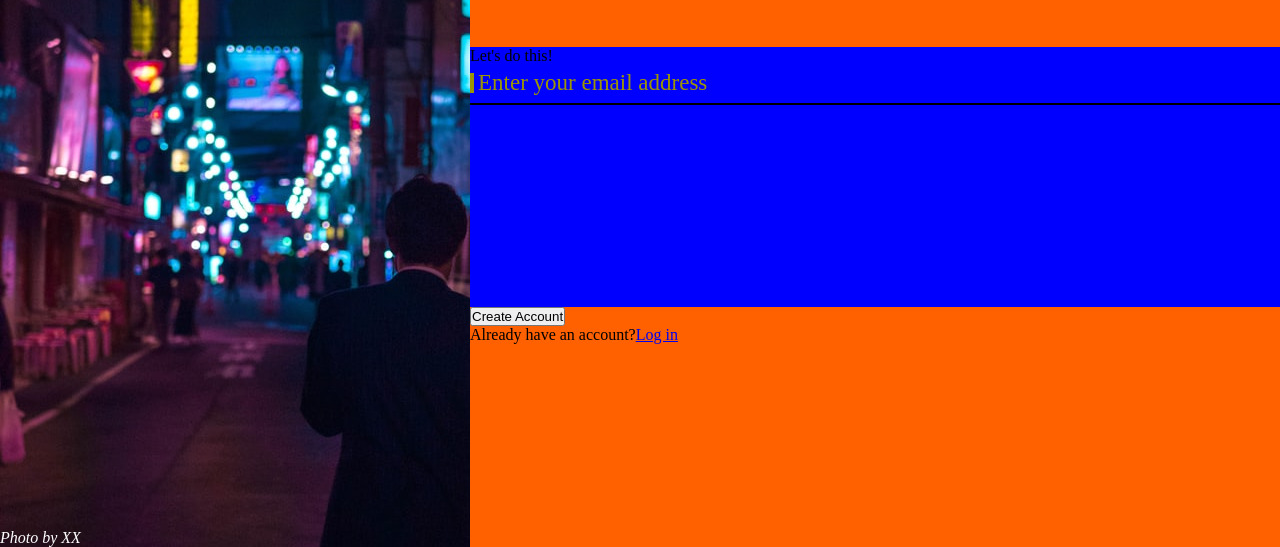
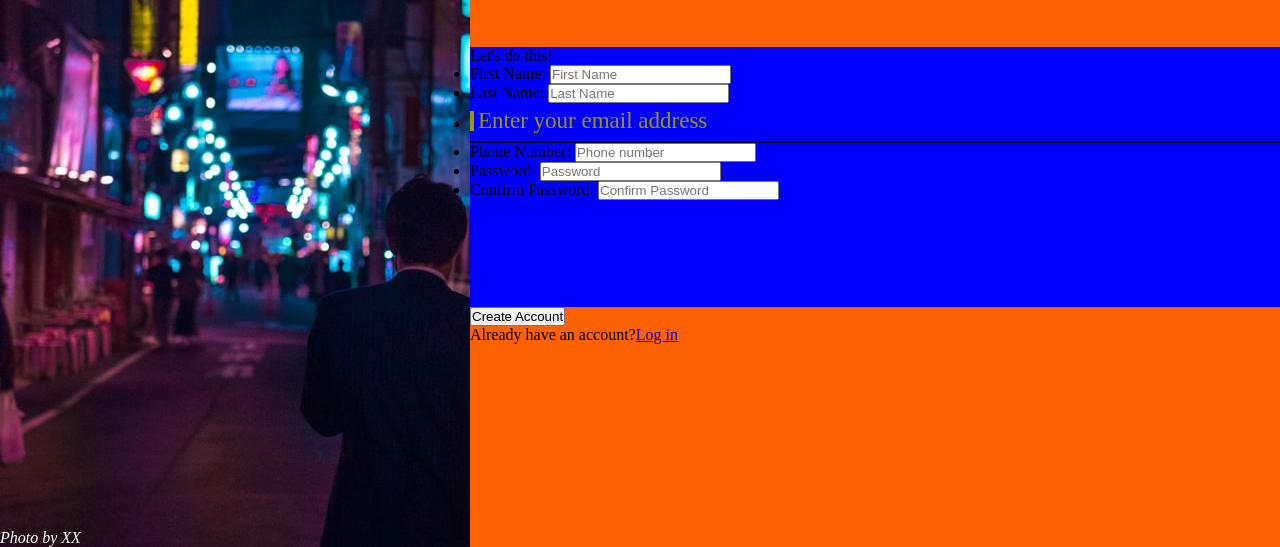
Before and after one commit to falteringsky/sign-up-form, a plain HTML site: page index.html in a window 1280 px wide. Shown: the part 253-800 px from the top of the page. Drawn offline with nearby package versions, Linux system fonts and the light colour scheme.

Commit message:
added rest of input fields basic html

```diff
--- a/index.html
+++ b/index.html
@@ -26,28 +26,62 @@
             <section class="frm">
                 <div class="fontMain formIntro">Let's do this!</div>
                 <div class="formInputs">
+                    <ul>
+                        <li>
+                            <div class="firstName">
+                                <label for="fName">First Name:</label>
+                                <input type="text" placeholder="First Name" id="fName" name="fName" tabindex="1"/>
+                            </div>
+                        </li>
+                        <li>
+                            <div class="lastName">
+                                <label for="lName">Last Name:</label>
+                                <input type="text" placeholder="Last Name" id="lName" name="lName" tabindex="2"/>
+                            </div>
+                        </li>
+                        <li>
                             <div class="email">
                             <span class="invalidEmail">Provide correct e-mail address</span>
                             <label for="userEmail" class="required">Enter your email address</label>
-                        <input type="email" id="userEmail" name="user[userEmail]" required="required" placeholder data-error="userEmail.error" tabindex="1" class="empty">
+                            <input type="email" id="userEmail" name="user[userEmail]" required="required" placeholder data-error="userEmail.error" tabindex="3" class="empty">
                             <div class="emailLoading">
                                     <div></div>
                                     <div></div>
                                 </div>
                                 <div class="emailCaret"></div>
                             </div>
+                        </li>
+                        <li>
+                            <div class="phoneNumber">
+                                <label for="phone">Phone Number:</label>
+                                <input type="text" placeholder="Phone number" id="phone" name="phone" tabindex="4"/>
+                            </div>
+                        </li>
+                        <li>
+                            <div class="password">
+                                <label for="pass">Password:</label>
+                                <input type="text" placeholder="Password" id="pass" name="pass" tabindex="5"/>
+                            </div>
+                        </li>
+                        <li>
+                            <div class="confirmPassword">
+                                <label for="confirmPass">Confirm Password:</label>
+                                <input type="text" placeholder="Confirm Password" id="confirmPass" name="confirmPass" tabindex="6"/>
+                            </div>
+                        </li>
+                    </ul>
                 </div>
             </section>
         </form>
 
         <section class="formConfirm">
             <div>
-                <button class="createBtn">Create Account</button>
-                <div class="accountQ">Already have an account?<a href="#">Log in</a></div>
+                <button type= "submit" class="createBtn">Create Account</button>
+                <div class=" fontMain accountQ">Already have an account?<a href="#">Log in</a></div>
             </div>
         </section>
     </main>
-
-	<script src="index.js"></script>
+    <script src="https://ajax.googleapis.com/ajax/libs/jquery/3.6.0/jquery.min.js"></script>
+	<script src="./main.js"></script>
   </body>
 </html>
```
Lines whose indentation alone changed are shown as unchanged.
